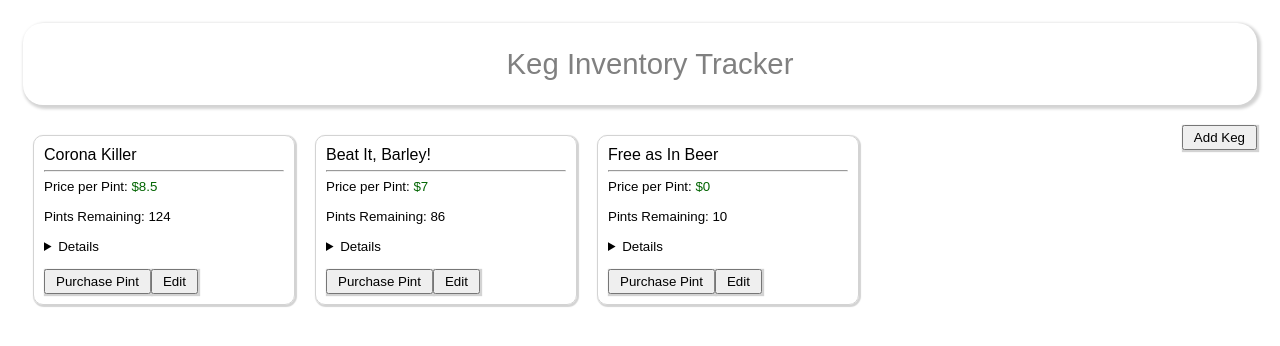
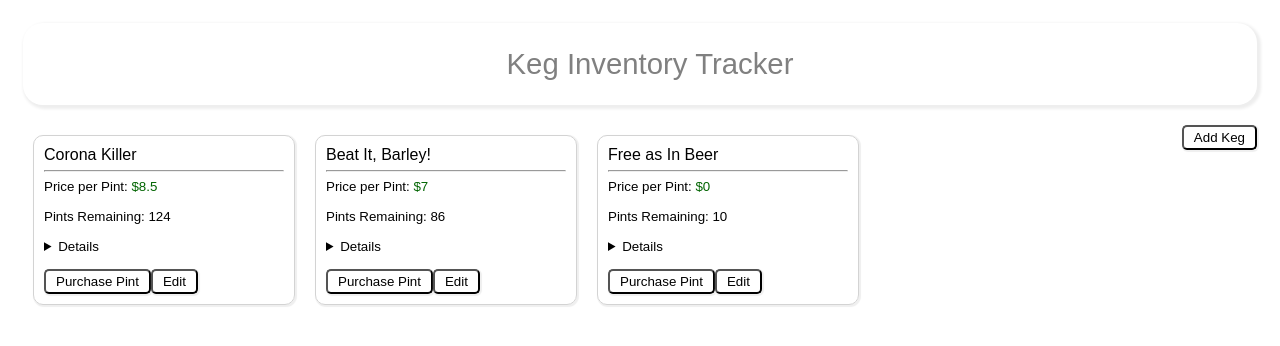
Before and after one commit to kentpmckinney/epi-tap-room, a React (Create React App) app: page / in a window 1280 px wide. Shown: the top 346 px of the page. Built offline with nearby package versions, Linux system fonts and the light colour scheme.

Commit message:
tweak button style

```diff
--- a/src/components/Header/Header.scss
+++ b/src/components/Header/Header.scss
@@ -7,7 +7,7 @@
   color: gray;
   // border: 1px solid gray;
   border-radius: 20px;
-  box-shadow: 2px 2px 3px 2px lightgray;
+  box-shadow: 2px 2px 3px 2px #EEEEEE;
 
   .content {
     margin-left: 20px;
--- a/src/components/Keg/Keg.scss
+++ b/src/components/Keg/Keg.scss
@@ -6,5 +6,5 @@
   width: auto;
   padding: 10px;
   min-width: 240px;
-  box-shadow: 1px 1px 1px 1px lightgray;
+  box-shadow: 1px 1px 1px 1px #EFEFEF;
 }
--- a/src/components/KegList/KegList.scss
+++ b/src/components/KegList/KegList.scss
@@ -5,7 +5,9 @@
 
   button {
     padding: 3px 10px 3px 10px;
-    box-shadow: 1px 1px 1px 1px lightgray;
+    box-shadow: 1px 1px 1px 1px #EFEFEF;
+    border-radius: 5px;
+    background: white;
   }
 
   label {
```
